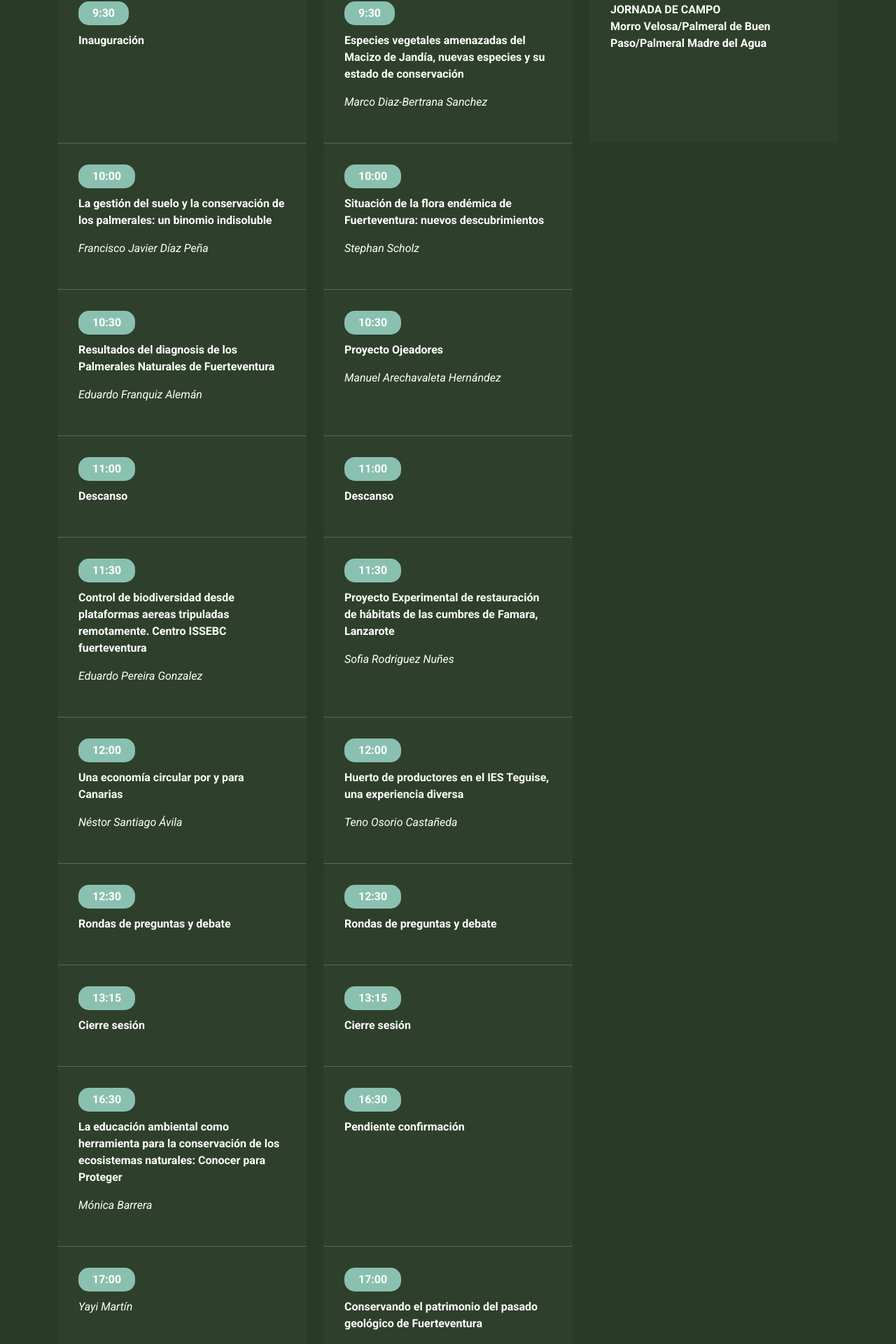
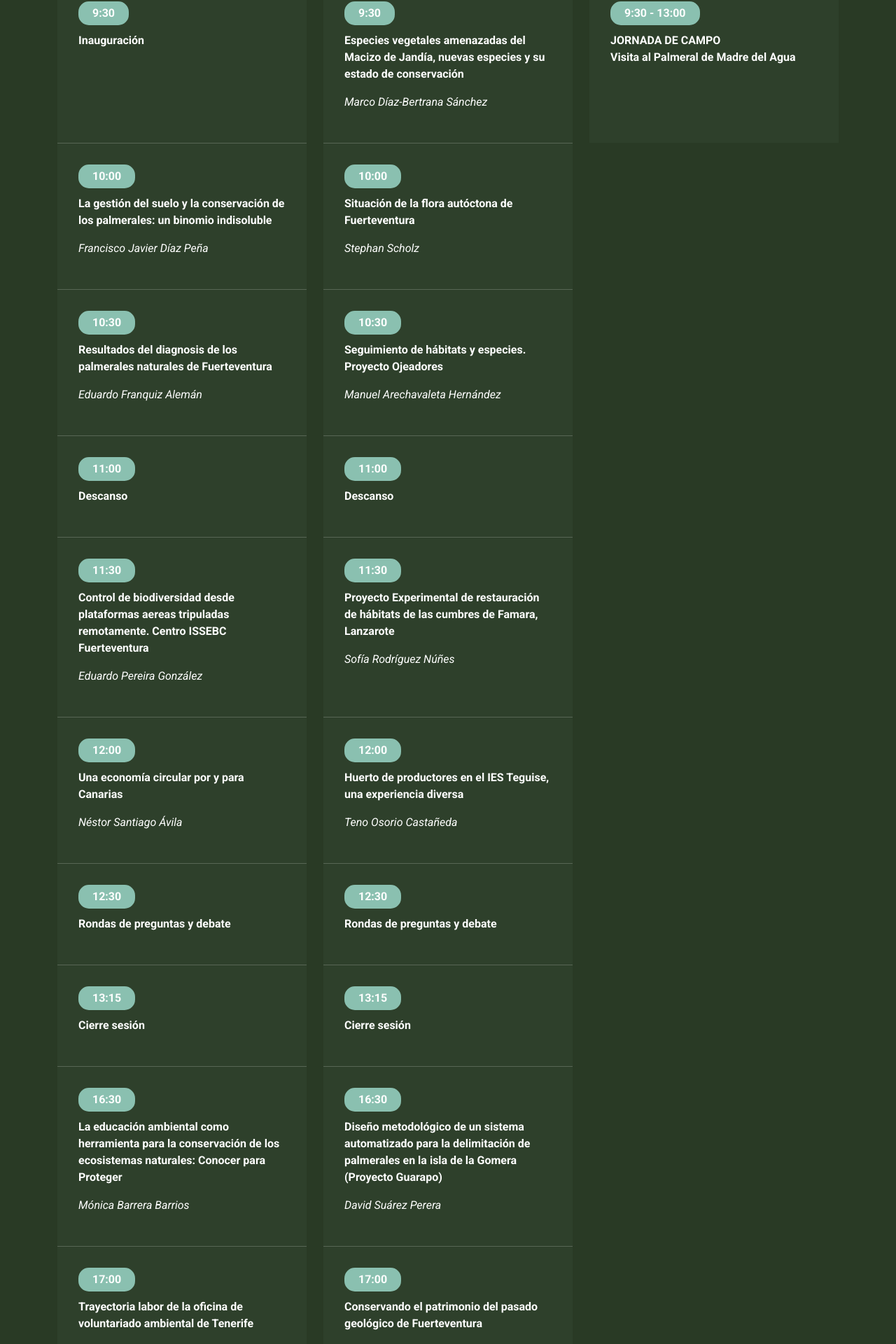
Before and after one commit to nicogaucho/CAMA2023, a React (Vite) app: page / in a window 1280 px wide. Shown: the part 2034-3954 px from the top of the page at 70% size. Built offline with nearby package versions, Linux system fonts and the light colour scheme.

Commit message:
fix programa cama 2023

```diff
--- a/src/App.jsx
+++ b/src/App.jsx
@@ -116,7 +116,7 @@ function App() {
               </div>
               <div className="time_line_program">
                 <button>10:30</button>
-                <p className="fw-bold">Resultados del diagnosis de los Palmerales Naturales de Fuerteventura</p>
+                <p className="fw-bold">Resultados del diagnosis de los palmerales naturales de Fuerteventura</p>
                 <p className="fst-italic">Eduardo Franquiz Alemán</p>
               </div>
               <div className="time_line_program">
@@ -125,8 +125,8 @@ function App() {
               </div>
               <div className="time_line_program">
                 <button>11:30</button>
-                <p className="fw-bold">Control de biodiversidad desde plataformas aereas tripuladas remotamente. Centro ISSEBC fuerteventura</p>
-                <p className="fst-italic">Eduardo Pereira Gonzalez </p>
+                <p className="fw-bold">Control de biodiversidad desde plataformas aereas tripuladas remotamente. Centro ISSEBC Fuerteventura</p>
+                <p className="fst-italic">Eduardo Pereira González </p>
               </div>
               <div className="time_line_program">
                 <button>12:00</button>
@@ -144,11 +144,12 @@ function App() {
               <div className="time_line_program">
                 <button>16:30</button>
                 <p className="fw-bold">La educación ambiental como herramienta para la conservación de los ecosistemas naturales: Conocer para Proteger</p>
-                <p className="fst-italic">Mónica Barrera</p>
+                <p className="fst-italic">Mónica Barrera Barrios</p>
               </div>
               <div className="time_line_program">
                 <button>17:00</button>
-                <p className="fst-italic">Yayi Martín</p>
+                <p className="fw-bold">Trayectoria labor de la oficina de voluntariado ambiental de Tenerife</p>
+                <p className="fst-italic">Yayi Martín Díaz</p>
               </div>
               <div className="time_line_program">
                 <button>17:30</button>
@@ -165,7 +166,7 @@ function App() {
               </div>
               <div className="time_line_program">
                 <button>19:15</button>
-                <p className="fw-bold">Cierre clausura</p>
+                <p className="fw-bold">Cierre sesión</p>
               </div>
             </div>
             <div id='3_nov_programa_mobile' className="col-12 col-md-4 time_line_col">
@@ -173,16 +174,16 @@ function App() {
               <div className="time_line_program">
                 <button>9:30</button>
                 <p className="fw-bold">Especies vegetales amenazadas del Macizo de Jandía, nuevas especies y su estado de conservación</p>
-                <p className="fst-italic">Marco Diaz-Bertrana Sanchez</p>
+                <p className="fst-italic">Marco Díaz-Bertrana Sánchez</p>
               </div>
               <div className="time_line_program">
                 <button>10:00</button>
-                <p className="fw-bold">Situación de la flora endémica de Fuerteventura: nuevos descubrimientos</p>
+                <p className="fw-bold">Situación de la flora autóctona de Fuerteventura</p>
                 <p className="fst-italic">Stephan Scholz</p>
               </div>
               <div className="time_line_program">
                 <button>10:30</button>
-                <p className="fw-bold">Proyecto Ojeadores</p>
+                <p className="fw-bold">Seguimiento de hábitats y especies. Proyecto Ojeadores</p>
                 <p className="fst-italic">Manuel Arechavaleta Hernández</p>
               </div>
               <div className="time_line_program">
@@ -191,8 +192,8 @@ function App() {
               </div>
               <div className="time_line_program">
                 <button>11:30</button>
-                <p className="fw-bold text-lowercase">Proyecto Experimental de restauración de hábitats de las cumbres de Famara Lanzarote</p>
-                <p className="fst-italic">Sofia Rodriguez Nuñes</p>
+                <p className="fw-bold">Proyecto Experimental de restauración de hábitats de las cumbres de Famara, Lanzarote</p>
+                <p className="fst-italic">Sofía Rodríguez Núñes</p>
               </div>
               <div className="time_line_program">
                 <button>12:00</button>
@@ -209,7 +210,8 @@ function App() {
               </div>
               <div className="time_line_program">
                 <button>16:30</button>
-                <p className="fw-bold">Pendiente confirmación</p>
+                <p className="fw-bold">Diseño metodológico de un sistema automatizado para la delimitación de palmerales en la isla de la Gomera (Proyecto Guarapo)</p>
+                <p className="fst-italic">David Suárez Perera</p>
               </div>
               <div className="time_line_program">
                 <button>17:00</button>
@@ -222,7 +224,7 @@ function App() {
               </div>
               <div className="time_line_program">
                 <button>18:00</button>
-                <p className="fw-bold">Red Canaria de Alerta Temprana de ESpecies Exóticas Invasoras</p>
+                <p className="fw-bold">Red Canaria de Alerta Temprana de Especies Exóticas Invasoras</p>
                 <p className="fst-italic">Ramón Gallo Barneto</p>
               </div>
               <div className="time_line_program">
@@ -231,7 +233,7 @@ function App() {
               </div>
               <div className="time_line_program">
                 <button>19:15</button>
-                <p className="fw-bold">Cierre clausura</p>
+                <p className="fw-bold">Cierre sesión</p>
               </div>
             </div>
             <div id='4_nov_programa_mobile' className="col-12 col-md-4 time_line_col">
@@ -269,12 +271,13 @@ function App() {
                   <div className="time_line_program">
                     <button>9:30</button>
                     <p className="fw-bold">Especies vegetales amenazadas del Macizo de Jandía, nuevas especies y su estado de conservación</p>
-                    <p className="fst-italic">Marco Diaz-Bertrana Sanchez</p>
+                    <p className="fst-italic">Marco Díaz-Bertrana Sánchez</p>
                   </div>
                 </div>
                 <div className="col-4">
                   <div className="time_line_program h-100">
-                    <p className="fw-bold">JORNADA DE CAMPO <br /> Morro Velosa/Palmeral de Buen Paso/Palmeral Madre del Agua</p>
+                    <button>9:30 - 13:00</button>
+                    <p className="fw-bold">JORNADA DE CAMPO <br /> Visita al Palmeral de Madre del Agua</p>
                   </div>
                 </div>
               </div>
@@ -289,9 +292,9 @@ function App() {
                   </div>
                 </div>
                 <div className="col-4">
-                  <div className="time_line_program">
+                  <div className="time_line_program h-100">
                   <button>10:00</button>
-                    <p className="fw-bold">Situación de la flora endémica de Fuerteventura: nuevos descubrimientos</p>
+                    <p className="fw-bold">Situación de la flora autóctona de Fuerteventura</p>
                     <p className="fst-italic">Stephan Scholz</p>
                   </div>
                 </div>
@@ -302,14 +305,14 @@ function App() {
                 <div className="col-4">
                   <div className="time_line_program">
                     <button>10:30</button>
-                    <p className="fw-bold">Resultados del diagnosis de los Palmerales Naturales de Fuerteventura</p>
+                    <p className="fw-bold">Resultados del diagnosis de los palmerales naturales de Fuerteventura</p>
                     <p className="fst-italic">Eduardo Franquiz Alemán </p>
                   </div>
                 </div>
                 <div className="col-4">
                   <div className="time_line_program h-100">
                     <button>10:30</button>
-                    <p className="fw-bold">Proyecto Ojeadores</p>
+                    <p className="fw-bold">Seguimiento de hábitats y especies. Proyecto Ojeadores</p>
                     <p className="fst-italic">Manuel Arechavaleta Hernández</p>
                   </div>
                 </div>
@@ -336,15 +339,15 @@ function App() {
                 <div className="col-4">
                   <div className="time_line_program">
                     <button>11:30</button>
-                    <p className="fw-bold">Control de biodiversidad desde plataformas aereas tripuladas remotamente. Centro ISSEBC fuerteventura</p>
-                    <p className="fst-italic">Eduardo Pereira Gonzalez</p>
+                    <p className="fw-bold">Control de biodiversidad desde plataformas aereas tripuladas remotamente. Centro ISSEBC Fuerteventura</p>
+                    <p className="fst-italic">Eduardo Pereira González</p>
                   </div>
                 </div>
                 <div className="col-4">
                   <div className="time_line_program h-100">
                     <button>11:30</button>
                     <p className="fw-bold">Proyecto Experimental de restauración de hábitats de las cumbres de Famara, Lanzarote</p>
-                    <p className="fst-italic">Sofia Rodriguez Nuñes</p>
+                    <p className="fst-italic">Sofía Rodríguez Núñes</p>
                   </div>
                 </div>
               </div>
@@ -405,13 +408,14 @@ function App() {
                   <div className="time_line_program">
                     <button>16:30</button>
                     <p className="fw-bold">La educación ambiental como herramienta para la conservación de los ecosistemas naturales: Conocer para Proteger</p>
-                    <p className="fst-italic">Mónica Barrera</p>
+                    <p className="fst-italic">Mónica Barrera Barrios</p>
                   </div>
                 </div>
                 <div className="col-4">
                   <div className="time_line_program h-100">
                     <button>16:30</button>
-                    <p className="fw-bold">Pendiente confirmación</p>
+                    <p className="fw-bold">Diseño metodológico de un sistema automatizado para la delimitación de palmerales en la isla de la Gomera (Proyecto Guarapo)</p>
+                    <p className="fst-italic">David Suárez Perera</p>
                   </div>
                 </div>
               </div>
@@ -421,7 +425,8 @@ function App() {
                 <div className="col-4">
                   <div className="time_line_program h-100">
                     <button>17:00</button>
-                    <p className="fst-italic">Yayi Martín</p>
+                    <p className="fw-bold">Trayectoria labor de la oficina de voluntariado ambiental de Tenerife</p>
+                    <p className="fst-italic">Yayi Martín Díaz</p>
                   </div>
                 </div>
                 <div className="col-4">
@@ -461,7 +466,7 @@ function App() {
                 <div className="col-4">
                   <div className="time_line_program h-100">
                     <button>18:00</button>
-                    <p className="fw-bold">Red Canaria de Alerta Temprana de ESpecies Exóticas Invasoras</p>
+                    <p className="fw-bold">Red Canaria de Alerta Temprana de Especies Exóticas Invasoras</p>
                     <p className="fst-italic">Ramón Gallo Barneto </p>
                   </div>
                 </div>
@@ -488,13 +493,13 @@ function App() {
                 <div className="col-4">
                   <div className="time_line_program h-100">
                     <button>19:15</button>
-                    <p className="fw-bold">Cierre clausura</p>
+                    <p className="fw-bold">Cierre sesión</p>
                   </div>
                 </div>
                 <div className="col-4">
                   <div className="time_line_program">
                     <button>19:15</button>
-                    <p className="fw-bold">Cierre clausura</p>
+                    <p className="fw-bold">Cierre sesión</p>
                   </div>
                 </div>
               </div>
```
